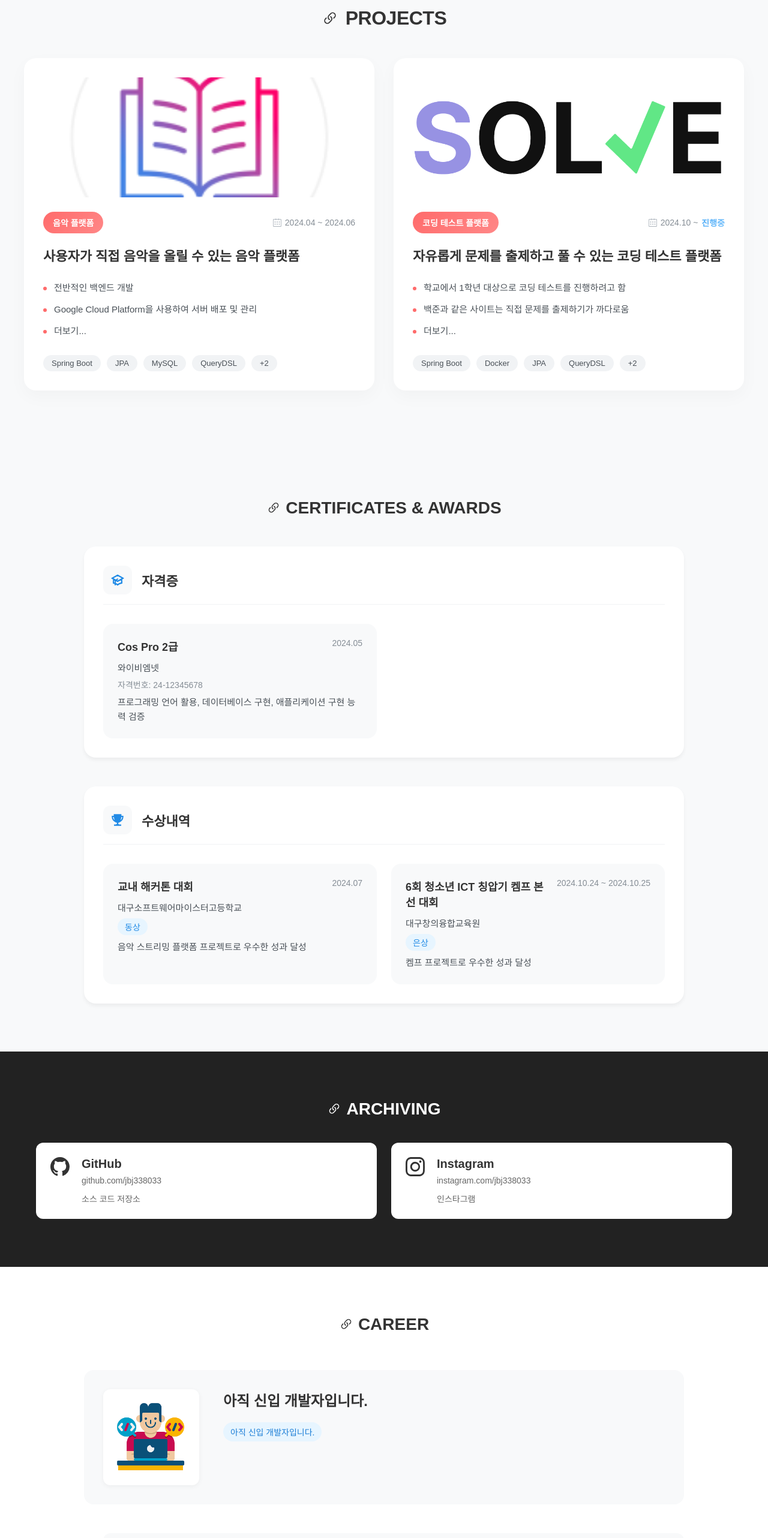
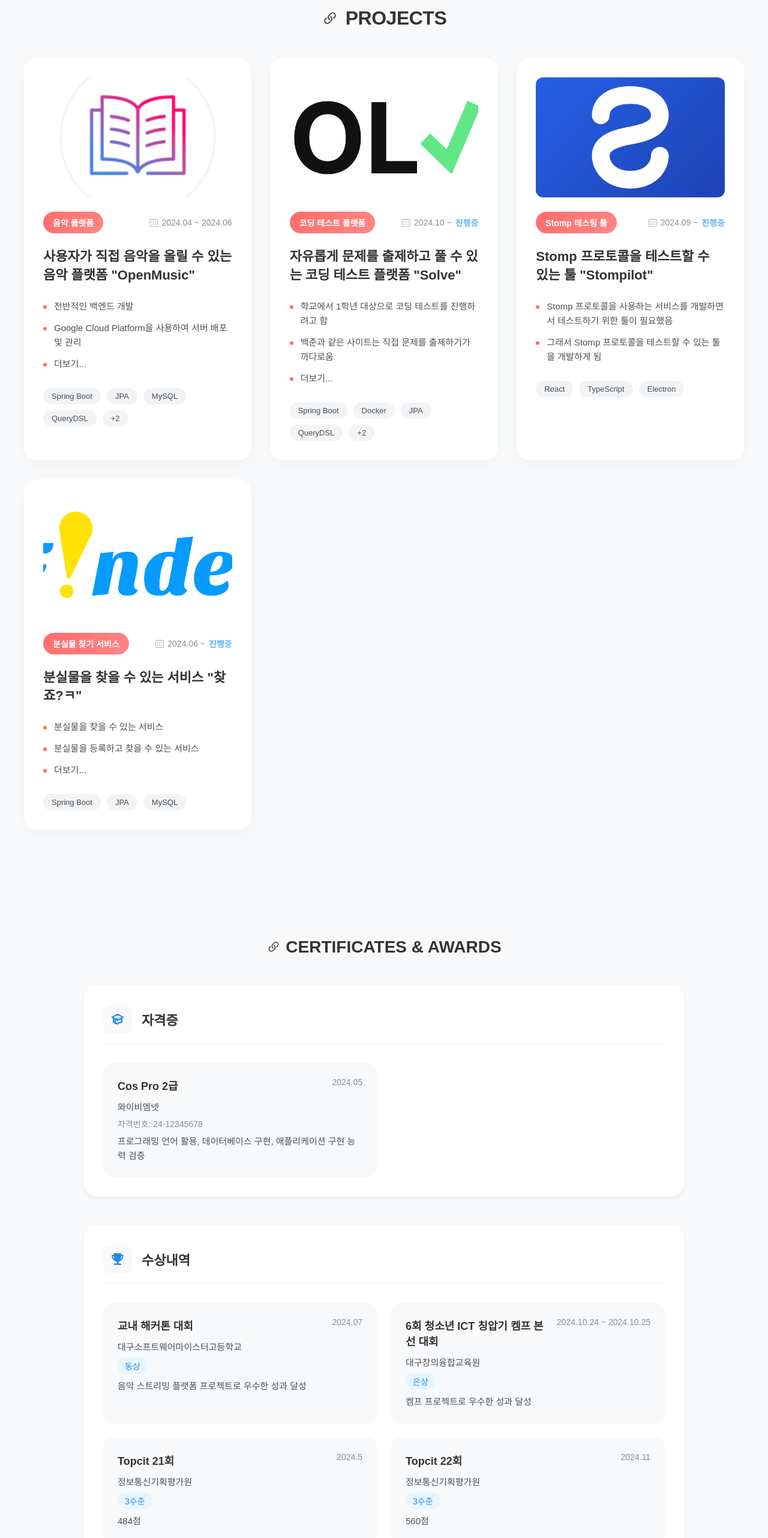
Before and after one commit to jbj338033/portfolio, a React (Vite) app: page / in a window 1280 px wide. Shown: the part 4660-7224 px from the top of the page at 60% size. Built offline with nearby package versions, Linux system fonts and the light colour scheme; a web font is replaced by a local one.

Commit message:
feat: more awards

```diff
--- a/src/components/home/CertificatesAndAwards/index.tsx
+++ b/src/components/home/CertificatesAndAwards/index.tsx
@@ -44,6 +44,20 @@ const AWARDS: Award[] = [
     date: "2024.10.24 ~ 2024.10.25",
     rank: "은상",
     description: "켐프 프로젝트로 우수한 성과 달성",
+  },
+  {
+    name: "Topcit 21회",
+    organization: "정보통신기획평가원",
+    date: "2024.5",
+    rank: "3수준",
+    description: "484점",
+  },
+  {
+    name: "Topcit 22회",
+    organization: "정보통신기획평가원",
+    date: "2024.11",
+    rank: "3수준",
+    description: "560점",
   },
 ];
 
--- a/src/constants/narsha.ts
+++ b/src/constants/narsha.ts
@@ -229,4 +229,11 @@ export const NARSHA_PROJECTS: NarshaProject[] = [
       },
     ],
   },
+  {
+    id: 2,
+    title: "2025 나르샤 프로젝트",
+    description: "2025년도 나르샤 프로젝트 활동 내역입니다.",
+    period: "2025.01 - 2025.12",
+    entries: [],
+  },
 ];
--- a/src/constants/project.ts
+++ b/src/constants/project.ts
@@ -3,13 +3,15 @@ import openmusic from "../assets/images/openmusic.png";
 import background from "../assets/images/background.jpg";
 import juniorDeveloper from "../assets/images/junior-developer.png";
 import solveTitle from "../assets/images/solve-title.png";
+import stompilot from "../assets/images/stompilot.png";
+import finder from "../assets/images/finder.png";
 
 export const PROJECTS: Project[] = [
   {
     category: "음악 플랫폼",
     startDate: "2024.04",
     endDate: "2024.06",
-    title: "사용자가 직접 음악을 올릴 수 있는 음악 플랫폼",
+    title: '사용자가 직접 음악을 올릴 수 있는 음악 플랫폼 "OpenMusic"',
     description: [
       "전반적인 백엔드 개발",
       "Google Cloud Platform을 사용하여 서버 배포 및 관리",
@@ -31,7 +33,7 @@ export const PROJECTS: Project[] = [
   {
     category: "코딩 테스트 플랫폼",
     startDate: "2024.10",
-    title: "자유롭게 문제를 출제하고 풀 수 있는 코딩 테스트 플랫폼",
+    title: '자유롭게 문제를 출제하고 풀 수 있는 코딩 테스트 플랫폼 "Solve"',
     description: [
       "학교에서 1학년 대상으로 코딩 테스트를 진행하려고 함",
       "백준과 같은 사이트는 직접 문제를 출제하기가 까다로움",
@@ -48,4 +50,43 @@ export const PROJECTS: Project[] = [
       github: "https://github.com/NameOfTeam/solve-server",
     },
   },
+  {
+    category: "Stomp 테스팅 툴",
+    startDate: "2024.09",
+    title: 'Stomp 프로토콜을 테스트할 수 있는 툴 "Stompilot"',
+    description: [
+      "Stomp 프로토콜을 사용하는 서비스를 개발하면서 테스트하기 위한 툴이 필요했음",
+      "그래서 Stomp 프로토콜을 테스트할 수 있는 툴을 개발하게 됨",
+    ],
+    thumbnail: stompilot,
+    url: {
+      link: "https://stompilot.netlify.app",
+    },
+    team: "개인 프로젝트",
+    skills: ["React", "TypeScript", "Electron"],
+    links: {
+      readme: "https://github.com/jbj338033/stompilot-app#readme",
+      github: "https://github.com/jbj338033/stompilot",
+    },
+  },
+  {
+    category: "분실물 찾기 서비스",
+    startDate: "2024.06",
+    title: '분실물을 찾을 수 있는 서비스 "찾죠?ㅋ"',
+    description: [
+      "분실물을 찾을 수 있는 서비스",
+      "분실물을 등록하고 찾을 수 있는 서비스",
+      "분실물을 등록할 때 사진을 찍어서 등록할 수 있음",
+    ],
+    thumbnail: finder,
+    url: {
+      link: "https://finder.netlify.app",
+    },
+    team: "동아리 프로젝트",
+    skills: ["Spring Boot", "JPA", "MySQL"],
+    links: {
+      readme: "https://github.com/Team-Able/finder-server#readme",
+      github: "https://github.com/Team-Able/finder-server",
+    },
+  },
 ];
```
Also changed, not shown: src/assets/images/finder.png (added), src/assets/images/stompilot.png (added).
